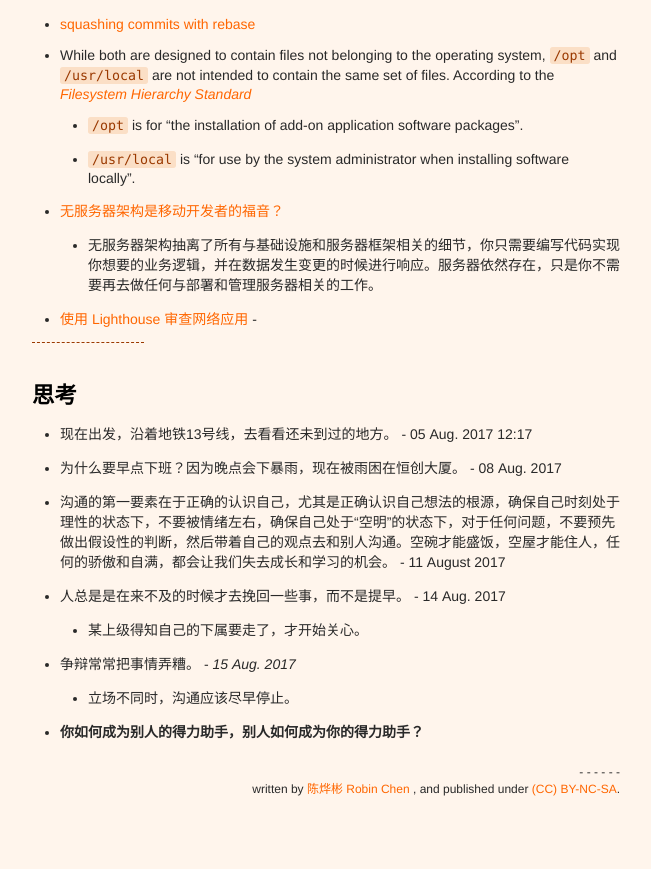
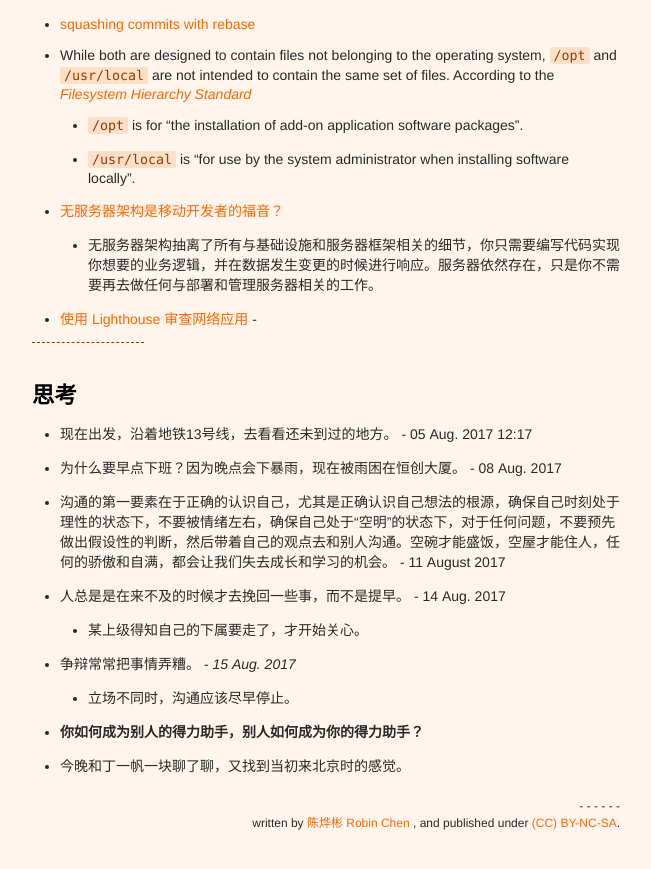
Before and after one commit to xianyuxmu/xianyuxmu.github.io, a Jekyll site: the page built from _posts/2017-08-01-monthly-reading.md, in a window 1280 px wide and 900 px high, scrolled down 2842 px. Shown: the top 869 px of the window, without its empty margins (314-965 px from the left). Built offline with Jekyll 4.4.1, drawn with Linux system fonts in a browser that asks for light colours; comment, search, counter and statistics services are not loaded.

Commit message:
Reading of Aug. 2017

```diff
--- a/_posts/2017-08-01-monthly-reading.md
+++ b/_posts/2017-08-01-monthly-reading.md
@@ -127,3 +127,4 @@ tags:
 - 争辩常常把事情弄糟。 - *15 Aug. 2017*
 	- 立场不同时，沟通应该尽早停止。
 - **你如何成为别人的得力助手，别人如何成为你的得力助手？**
+- 今晚和丁一帆一块聊了聊，又找到当初来北京时的感觉。
```
